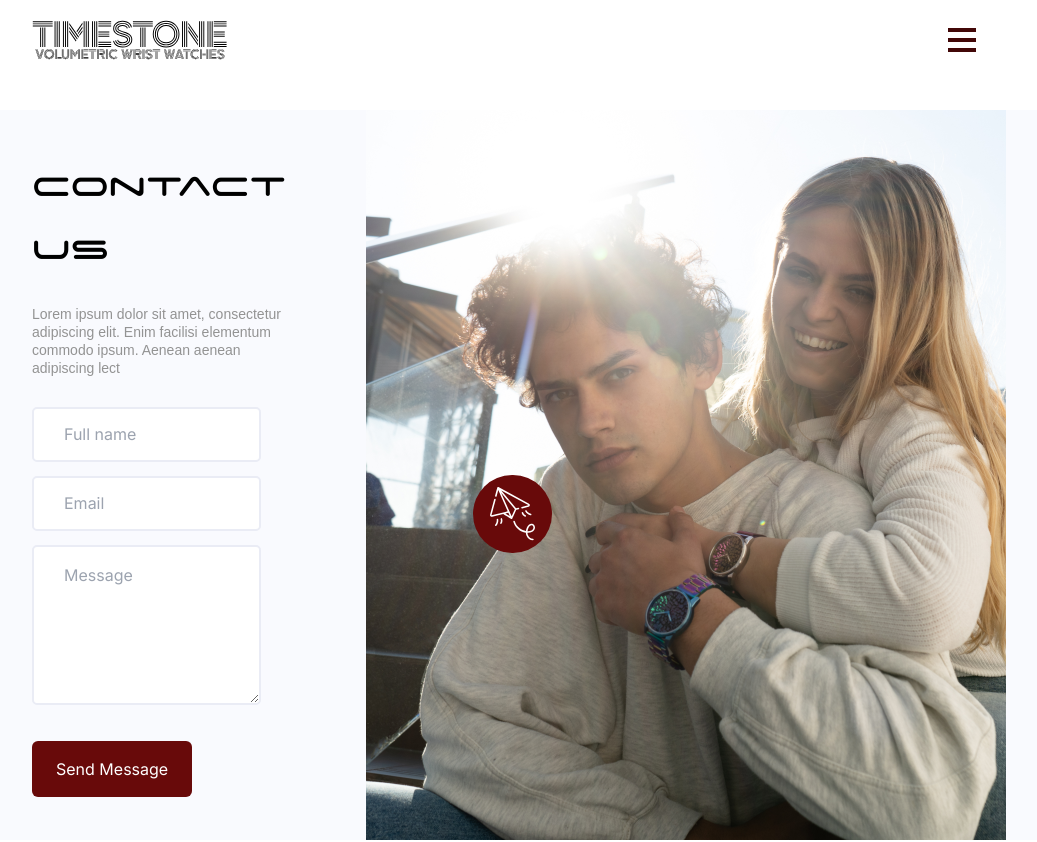
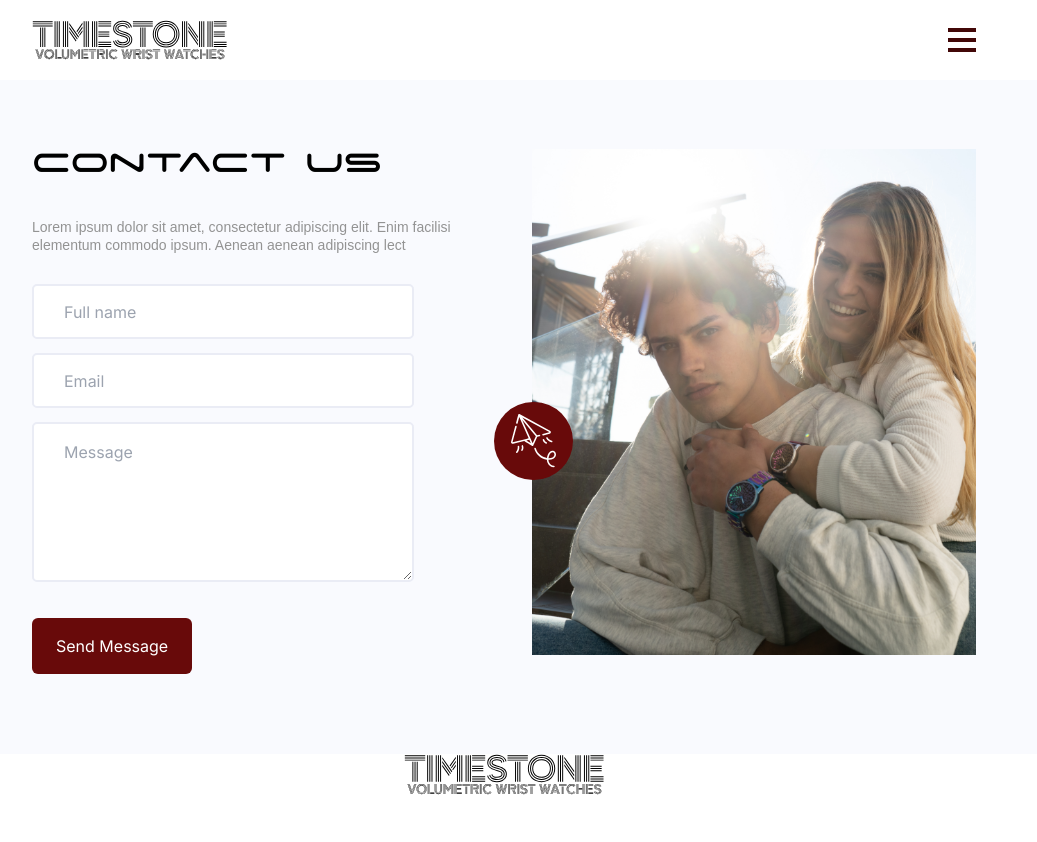
Before and after one commit to SoftLion-Co/timestone-prototype, a Next.js app: page /ua/contact-us in a window 1280 px wide. Shown: the top 842 px of the page, without its empty margins (136-1173 px from the left). Built offline with nearby package versions, Linux system fonts and the light colour scheme.

Commit message:
fix: style in contact us section and add subscribe service

```diff
--- a/app/sections/contact-us/ContacUsSection.tsx
+++ b/app/sections/contact-us/ContacUsSection.tsx
@@ -5,6 +5,7 @@ import { Textarea, TextInput } from "@mantine/core";
 import { hasLength, isEmail, useForm } from "@mantine/form";
 
 import Button from "@/components/ButtonComponent";
+import { sendEmailToUs } from "@/services/SubscribeService";
 
 import Message from "@/images/contact-us/message.svg";
 import ContactUsImage from "@/images/contact-us/image1.png";
@@ -29,10 +30,12 @@ const ContactUsSection = () => {
     },
   });
 
-  const handleSubmit = (event: any) => {
+  const handleSubmit = async (event: any) => {
     event.preventDefault();
     const errors = form.validate();
+    await sendEmailToUs(fullName, email, message);
     console.log({ ...form.values });
+
     if (Object.keys(errors.errors).length > 0) {
       console.log("Form has errors:", errors);
       return;
@@ -43,10 +46,11 @@ const ContactUsSection = () => {
     setEmail("");
     setMessage("");
   };
+
   return (
-    <section className="lg:bg-pearl">
-      <div className="container relative flex flex-col items-center  mt-[30px] mb-[60px] gap-[50px] lg:flex-row lg:gap-[80px] xl:gap-[90px] ">
-        <div className="flex flex-col gap-[30px] items-center justify-center lg:items-start ">
+    <section className="lg:bg-pearl py-[20px]">
+      <div className="container relative flex flex-col items-center mt-[30px] mb-[60px] gap-[50px] lg:gap-0 lg:justify-between lg:flex-row">
+        <div className="flex flex-col gap-[30px] items-center justify-center lg:w-[45%] xl:w-[55%]">
           <div>
             <h1 className="font-spaceage text-center text-black text-[28px] mb-[15px] md:text-[32px] md:mb-[20px] lg:text-start lg:text-[42px] lg:mb-[25px]">
               Contact us
@@ -87,7 +91,6 @@ const ContactUsSection = () => {
                   input:
                     "py-[16px] px-[30px] w-full h-[160px] rounded border-[2px] rounded-[5px] border-[#EAECF5] lg:w-[90%] xl:w-[70%] focus:outline-none focus:border-[1px] focus:border-darkBurgundy ",
                 }}
-
                 {...form.getInputProps("message")}
               />
             </div>
@@ -95,10 +98,11 @@ const ContactUsSection = () => {
               text="Send Message"
               className="disabled:cursor-no-drop"
               type="submit"
+              tag="button"
             />
           </form>
         </div>
-        <p className="hidden absolute py-[11px] px-[17px] bg-darkBurgundy rounded-full left-[47%] top-[50%] lg:block xl:py-[21px] xl:px-[27px] xl:left-[55%] xl:top-[50%]">
+        <div className="hidden absolute py-[11px] px-[17px] bg-darkBurgundy rounded-full left-[49%] top-[50%] lg:block xl:py-[21px] xl:px-[27px] xl:left-[55%] xl:top-[50%]">
           <Image
             src={Message}
             alt="message"
@@ -106,14 +110,16 @@ const ContactUsSection = () => {
             width={60}
             height={71}
           />
-        </p>
-
-        <Image
-          src={ContactUsImage}
-          alt="contact us"
-          className="w-full xl:w-[640px]"
-          height={730}
-        />
+        </div>
+        <div className="w-full lg:w-[47%] xl:w-[50%] flex justify-end">
+          <Image
+            src={ContactUsImage}
+            alt="contact us"
+            className="object-cover w-[100%] lg:w-[500px] xl:w-[550px]"
+            height={540}
+            width={640}
+          />
+        </div>
       </div>
     </section>
   );
--- /dev/null
+++ b/services/SubscribeService.ts
@@ -0,0 +1,39 @@
+import axios from "axios";
+import { BASE_URL } from "@/config/config";
+// import * as dotenv from 'dotenv';
+// dotenv.config();
+
+export const addNewReceiver = async (
+  name: string,
+  email: string
+): Promise<string> => {
+  try {
+    await axios.post(`${BASE_URL}/newsletter/receiver`, {
+      name,
+      email,
+    });
+    return "New receiver added successfully";
+  } catch (error) {
+    console.error("Error adding new receiver:", error);
+    throw error;
+  }
+};
+
+export const sendEmailToUs = async (
+  fullName: string,
+  email: string,
+  text: string
+): Promise<string> => {
+  try {
+    console.log(3, fullName, email, text)
+    await axios.post(`${BASE_URL}/newsletter/contact-us`, {
+      fullName,
+      email,
+      text,
+    });
+    return "New receiver added successfully";
+  } catch (error) {
+    console.error("Error adding new receiver:", error);
+    throw error;
+  }
+};
```
